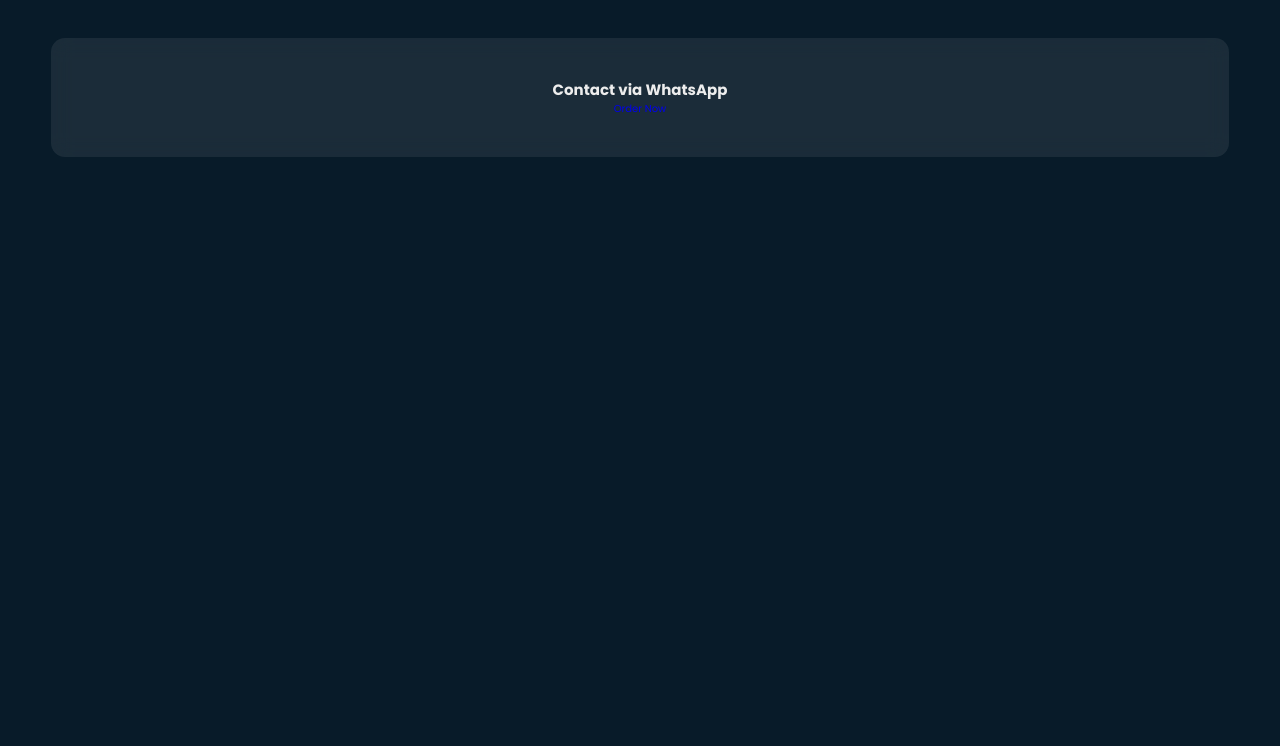
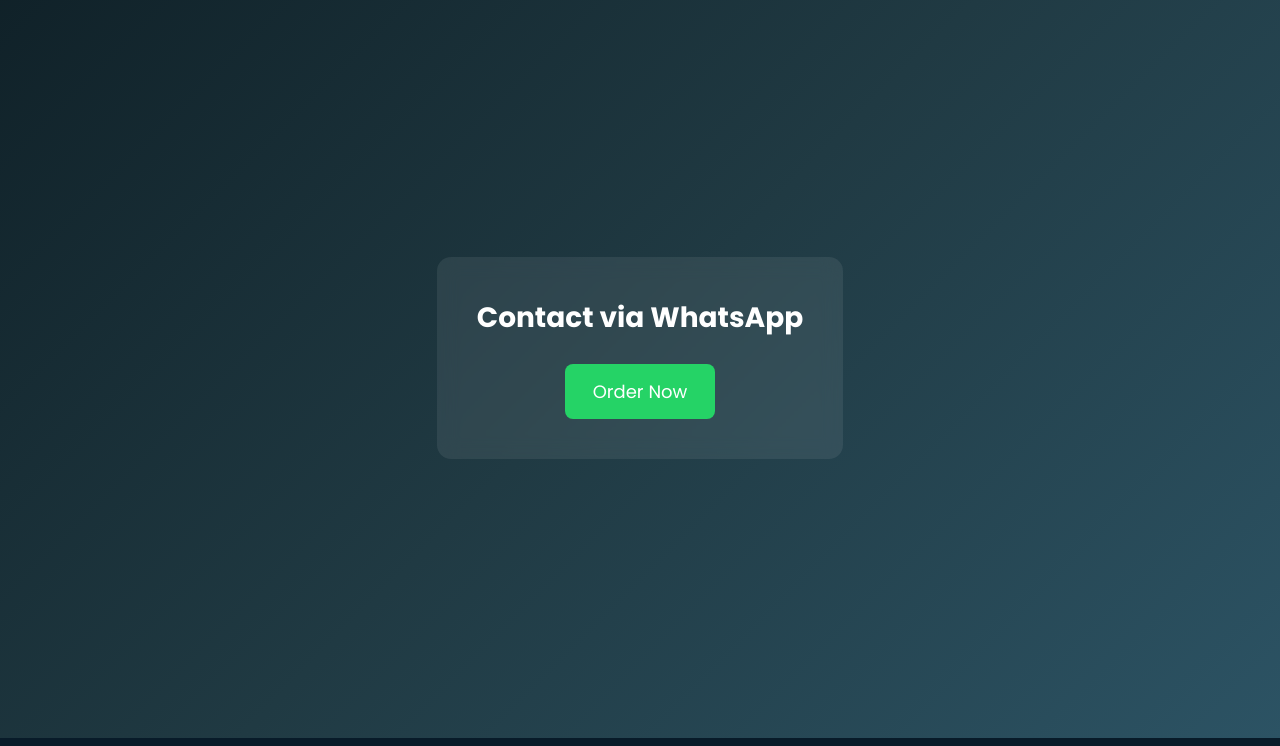
Before and after one commit to op10y/app, a plain HTML site: page index.html in a window 1280 px wide. Shown: the part 62-808 px from the top of the page. Drawn offline with nearby package versions, Linux system fonts and the light colour scheme; files whose address does not match are found by name.

Commit message:
Update index.html

```diff
--- a/index.html
+++ b/index.html
@@ -30,7 +30,7 @@
 
 
 <style>
-newsect{
+.newsect{
     margin:0;
     font-family: Arial, sans-serif;
     background: linear-gradient(135deg,#0f2027,#203a43,#2c5364);
@@ -49,12 +49,12 @@
     backdrop-filter: blur(10px);
 }
 
-co5:h1{
+.co5 h1{
     margin-bottom:25px;
     font-size:28px;
 }
 
-co5.btn{
+.co5 .btn{
     display:inline-block;
     padding:14px 28px;
     font-size:18px;
@@ -65,7 +65,7 @@
     transition:0.3s;
 }
 
-co5.btn:hover{
+.co5 .btn:hover{
     background:#1ebe5d;
     transform:scale(1.05);
 }
```
